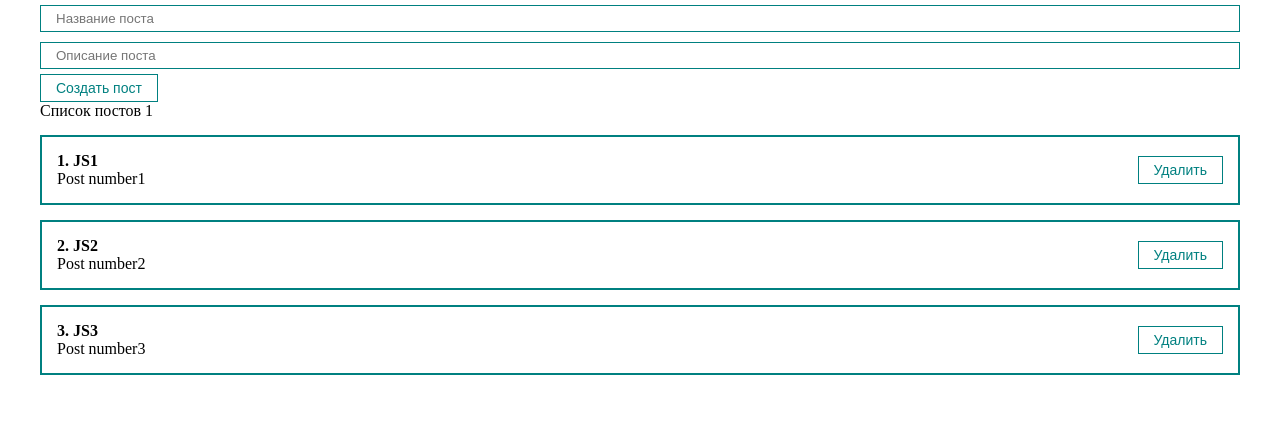
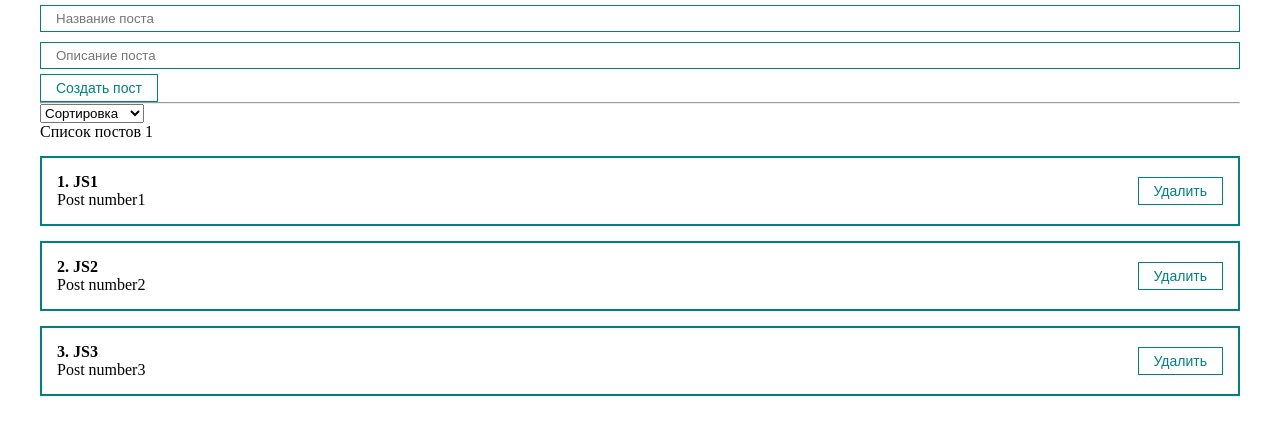
Before and after one commit to eserhin/React_base_ulbi, a React (Create React App) app: page / in a window 1280 px wide. Shown: the top 434 px of the page. Built offline with nearby package versions, Linux system fonts and the light colour scheme.

Commit message:
Сортировка. Выпадающий список

```diff
--- a/src/App.js
+++ b/src/App.js
@@ -2,6 +2,7 @@
 import './styles/App.css'
 import PostList from "./components/PostList";
 import PostForm from "./components/PostForm";
+import MySelect from "./components/UI/MySelect";
 
 function App() {
     const [posts, setPosts] = useState([
@@ -9,6 +10,7 @@
         {id: '2', title: 'JS2', body: "Post number2"},
         {id: '3', title: 'JS3', body: "Post number3"}
     ]);
+    const [selectedSort, setSelectedSort] = useState('');
 
     const createPost = (newPost) => {
         setPosts([...posts, newPost])
@@ -17,11 +19,24 @@
         setPosts(posts.filter(p => p.id !== post.id))
     };
 
+    const sortPosts = (sort) => {
+        setSelectedSort(sort);
+        setPosts([...posts].sort((a, b) => a[sort].localeCompare(b[sort])))
+    };
+
     return (
         <div className='App'>
             <PostForm create={createPost}/>
+            <hr/>
+            <MySelect
+                value={selectedSort}
+                onChange={sort => sortPosts(sort)}
+                options={[
+                    {value: 'title', name: 'По названию'},
+                    {value: 'body', name: 'По описанию'}]}
+                defaultValue="Сортировка"/>
             {posts.length === 0 ?
-                <div>Постов нет</div> :
+                <h1 style={{textAlign: 'center'}}>Постов нет</h1> :
                 <PostList posts={posts} title="Список постов 1" remove={removePost}/>}
         </div>
     );
--- /dev/null
+++ b/src/components/UI/MySelect.jsx
@@ -0,0 +1,12 @@
+import React from 'react';
+
+const MySelect = ({defaultValue, options, value, onChange}) => {
+    return (
+        <select value={value} onChange={event => onChange(event.target.value)}>
+            <option disabled value="">{defaultValue}</option>
+            {options.map(option => <option key={option.value} value={option.value}>{option.name}</option>)}
+        </select>
+    );
+};
+
+export default MySelect;
```
